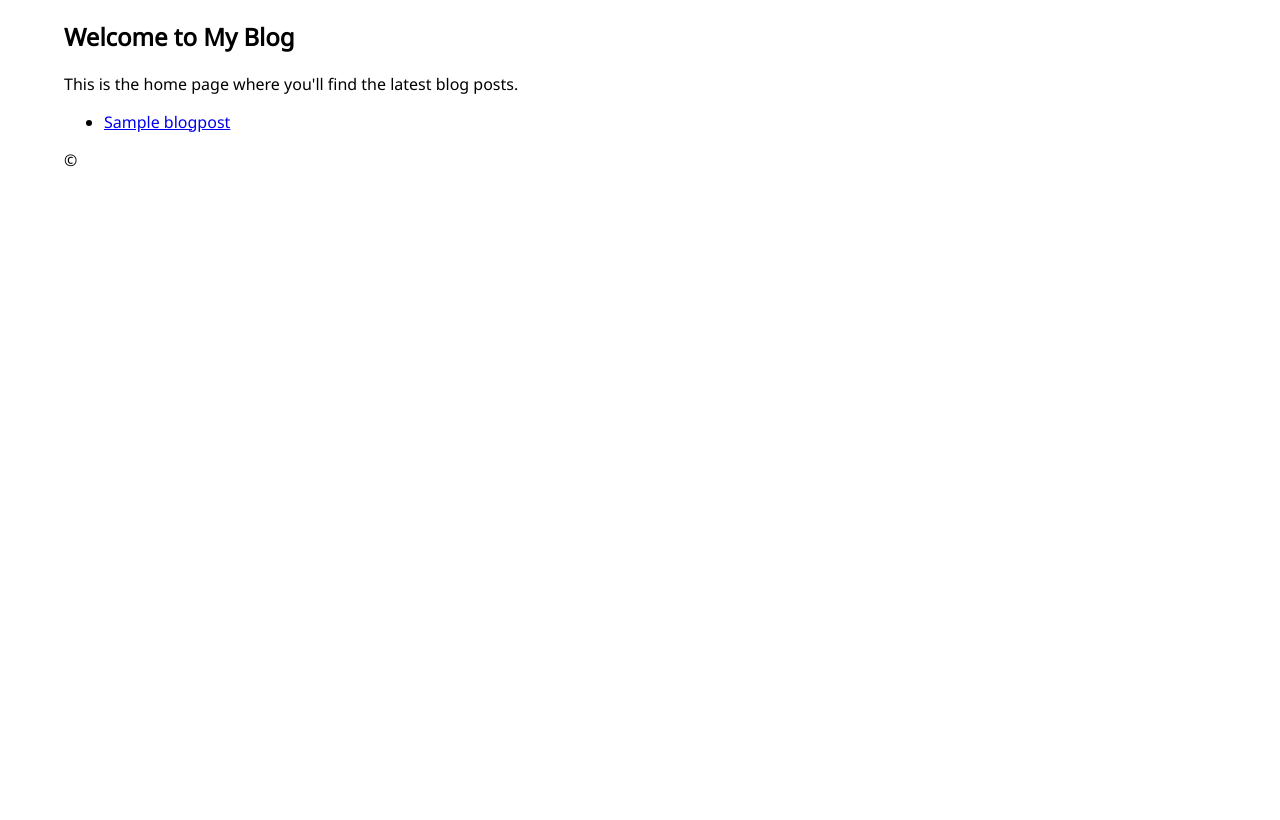
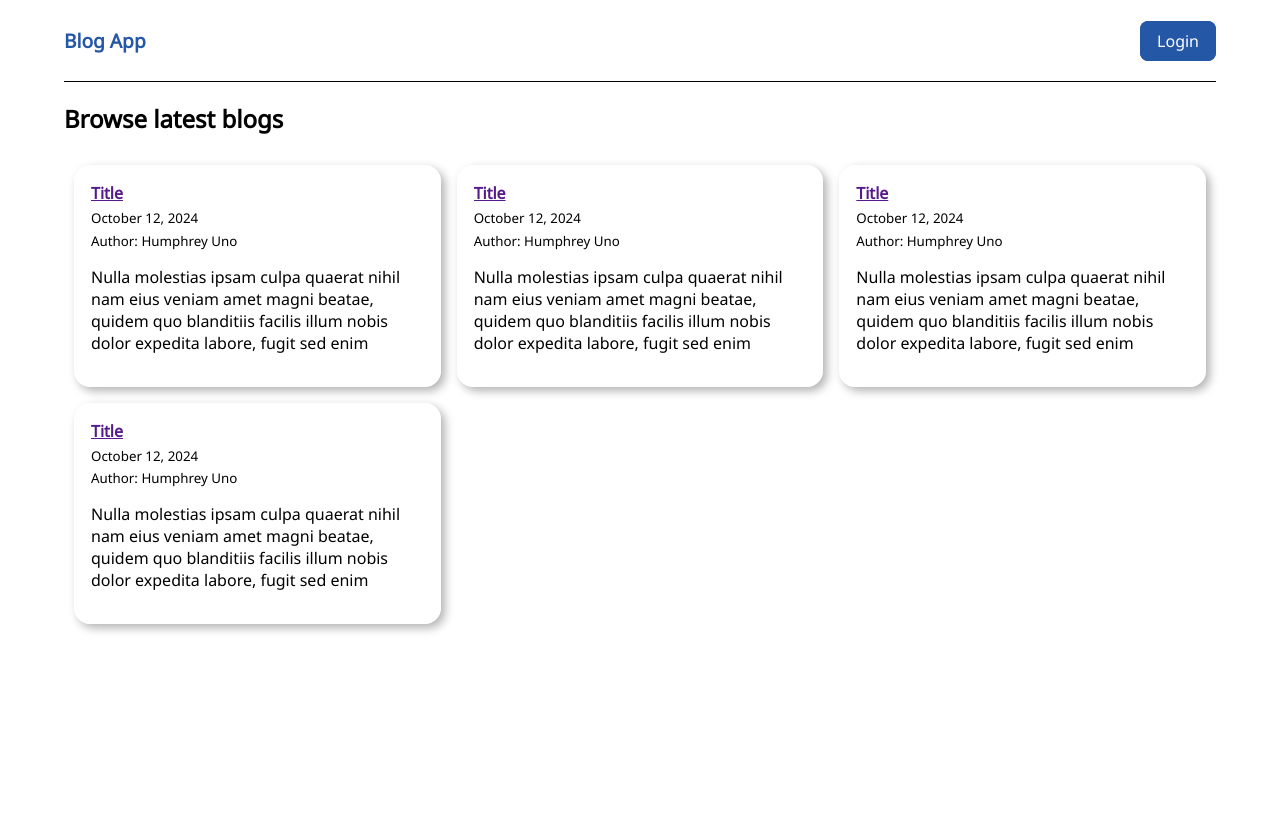
Before and after one commit to Regarddeb/blog_app, a Django app: page / in a window 1280 px wide. After the commit the page ends 632 px from the top, so only its background shows below. Run offline with Django 5.2, Linux system fonts and the light colour scheme; tables that the repository leaves empty hold one stand-in row (values such as "Sample post").

Commit message:
feat(auth, basic layout): Add home, login page & feature
Implement default auth function, setup routes

```diff
--- a/blog_app/urls.py
+++ b/blog_app/urls.py
@@ -17,8 +17,10 @@ Including another URLconf
 
 from django.contrib import admin
 from django.urls import path
-from .views import HomeView
+from .views import HomeView, AppLoginView, AppLogoutView
 
 urlpatterns = [
-    path("", HomeView.as_view(), name='home')
+    path('', HomeView.as_view(), name='home'),
+    path('login/', AppLoginView.as_view(), name='login'),
+    path('logout/', AppLogoutView.as_view(), name='logout')
 ]
--- a/blog_app/views.py
+++ b/blog_app/views.py
@@ -1,5 +1,7 @@
 from django.shortcuts import render
-from django.views.generic import ListView, DetailView
+from django.urls import reverse_lazy
+from django.views.generic import ListView, DetailView, TemplateView
+from django.contrib.auth.views import LoginView, LogoutView
 from blog.models import BlogPost
 
 
@@ -7,3 +9,10 @@ class HomeView(ListView):
     model = BlogPost
     template_name = 'home.html'
     context_object_name = 'posts'
+
+class AppLoginView(LoginView):
+    template_name = 'login.html'
+    success_url = reverse_lazy('')
+
+class AppLogoutView(LogoutView):
+    next_page = 'home'
--- a/templates/home.html
+++ b/templates/home.html
@@ -4,12 +4,43 @@
 {% block title %}Home{% endblock %}
 
 {% block content %}
-<h2>Welcome to My Blog</h2>
-<p>This is the home page where you'll find the latest blog posts.</p>
 
-<ul>
-    {% for post in posts %}
-        <li><a href="{% url 'blogpost_detail' post.pk %}">{{ post.title }}</a></li>
-    {% endfor %}
-</ul>
+    <h2>Browse latest blogs</h2>
+
+    <div class="blog_grid">
+        <div class="blog_instance">
+            <a href><h4>Title</h4></a>
+            <small>October 12, 2024</small>
+            <small>Author: Humphrey Uno</small>
+            <p class="blog-content">
+                Nulla molestias ipsam culpa quaerat nihil nam eius veniam amet magni beatae, quidem quo blanditiis facilis illum nobis dolor expedita labore, fugit sed enim
+            </p>
+        </div>
+        <div class="blog_instance">
+            <a href><h4>Title</h4></a>
+            <small>October 12, 2024</small>
+            <small>Author: Humphrey Uno</small>
+            <p class="blog-content">
+                Nulla molestias ipsam culpa quaerat nihil nam eius veniam amet magni beatae, quidem quo blanditiis facilis illum nobis dolor expedita labore, fugit sed enim
+            </p>
+        </div>
+        <div class="blog_instance">
+            <a href><h4>Title</h4></a>
+            <small>October 12, 2024</small>
+            <small>Author: Humphrey Uno</small>
+            <p class="blog-content">
+                Nulla molestias ipsam culpa quaerat nihil nam eius veniam amet magni beatae, quidem quo blanditiis facilis illum nobis dolor expedita labore, fugit sed enim
+            </p>
+        </div>
+        <div class="blog_instance">
+            <a href><h4>Title</h4></a>
+            <small>October 12, 2024</small>
+            <small>Author: Humphrey Uno</small>
+            <p class="blog-content">
+                Nulla molestias ipsam culpa quaerat nihil nam eius veniam amet magni beatae, quidem quo blanditiis facilis illum nobis dolor expedita labore, fugit sed enim
+            </p>
+        </div>
+    </div>
+
+
 {% endblock %}
--- a/templates/layout/base.html
+++ b/templates/layout/base.html
@@ -6,23 +6,28 @@
     <title>{% block title %}{% endblock %}</title>
     {% load static %}
     <link rel="stylesheet" href="{% static 'css/style.css' %}" />
-    <style>
-
-    </style>
   </head>
   <body>
-    <header class="">
-      <nav>
+    <header class="header">
+      <a href="/" style="text-decoration: none; color: inherit;">
+        <p>Blog App</p>
+      </a>
+      <nav class="nav-options">
         <ul>
+          {% if user.is_authenticated %}
+          <a href="{% url 'logout' %}" class="button-link">Login</a>
+          {% else %}
+          <a href="{% url 'login' %}" class="button-link">Login</a>
+          {% endif %}
+        </ul>
+        <ul>
+          {% if user.is_authenticated %}
 
+          {% endif %}
         </ul>
       </nav>
     </header>
 
     <main>{% block content %} {% endblock %}</main>
-
-    <footer>
-      <p>&copy; {{ current_year }}</p>
-    </footer>
   </body>
 </html>
```
Also changed, not shown: templates/login.html (added, +33 -0 lines).
